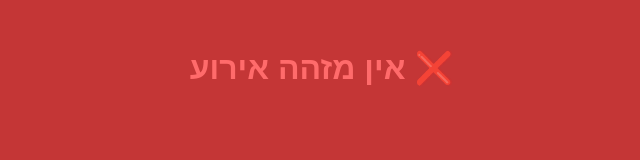
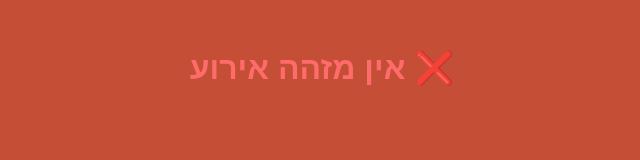
Before and after one commit to RadarAlerts/Radar, a plain HTML site: page index.html in a window 1280 px wide. Shown: the whole page, without its empty margins (318-958 px from the left). Drawn offline with Linux system fonts and the light colour scheme.

Commit message:
Update index.html

```diff
--- a/index.html
+++ b/index.html
@@ -12,7 +12,7 @@
 <style>
 body {
   font-family: Arial;
-  background: #c43636;
+  background: #c44e36;
   color: #eee;
   padding: 20px;
 }
```
